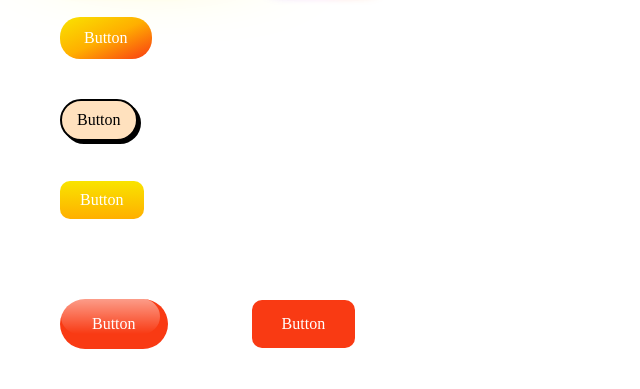
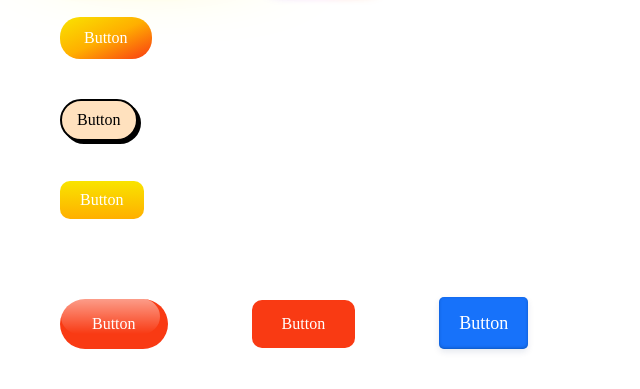
Before and after one commit to alexsofonea/ww, a PHP site: page /ww.html in a window 1280 px wide. Shown: the part 524-913 px from the top of the page, without its empty margins (0-640 px from the left). Run offline with PHP 8.4, Linux system fonts and the light colour scheme.

Commit message:
Style 20

```diff
--- a/Tudor - FrontEnd/ww.css
+++ b/Tudor - FrontEnd/ww.css
@@ -561,3 +561,20 @@ wwDesign-button.style-19:hover{
     transform: translateY(0);
     transition-duration: .40s;
 }
+
+/*Style 20*/
+wwDesign-button.style-20{
+    background-color: var(--first-primary-color);
+    border-radius: 5px;
+    box-shadow: rgba(1,60,136,.5) 0 -1px 3px 0 inset,rgba(0,44,97,.1) 0 3px 6px 0;
+    color: var(--text-color-white);
+    font-size: 18px;
+    font-weight: 400;
+    padding: 16px 20px;
+    transition: all .2s cubic-bezier(.22, .61, .36, 1);
+}
+
+wwDesign-button.style-20:hover{
+    background-color: var(--second-primary-color);
+    transform: translateY(-2px);
+}
--- a/Tudor - FrontEnd/ww.html
+++ b/Tudor - FrontEnd/ww.html
@@ -64,5 +64,8 @@
 
     <!--########## Style 19 ##########-->
     <wwDesign-button class="style-19">Button</wwDesign-button>
+
+    <!--########## Style 20 ##########-->
+    <wwDesign-button class="style-20">Button</wwDesign-button>
 </body>
 </html>
--- a/Tudor - FrontEnd/ww.js
+++ b/Tudor - FrontEnd/ww.js
@@ -58,6 +58,9 @@ function wwDesignButtons () {
             case "style-19":
                 wwDesignButton19(button);
                 break;
+            case "style-20":
+                wwDesignButton20(button)
+                break
         }
     }
 }
@@ -159,3 +162,8 @@ function wwDesignButton19(button) {
     button.setAttribute("style", `--first-primary-color: ${button.getAttribute("first-primary-color") ?? "rgb(249, 58, 19)"}; --second-primary-color: ${button.getAttribute("second-primary-color") ?? "rgb(203, 34, 0)"}; `);
     button.innerHTML = `${button.innerHTML}`;
 }
+
+function wwDesignButton20(button) {
+    button.setAttribute("style", `--first-primary-color: ${button.getAttribute("first-primary-color") ?? "rgb(23, 114, 250)"}; --second-primary-color: ${button.getAttribute("second-primary-color") ?? "rgb(1, 93, 221)"}; `);
+    button.innerHTML = `${button.innerHTML}`;
+}
```
